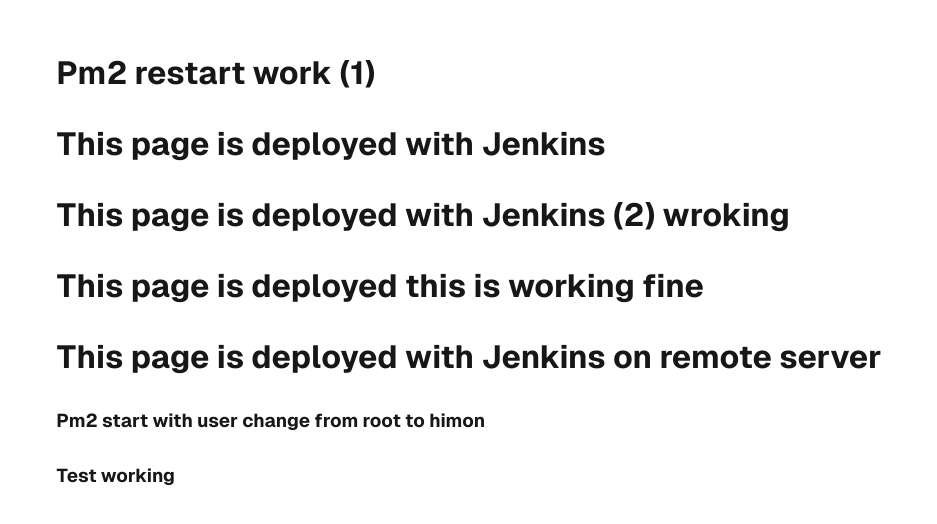
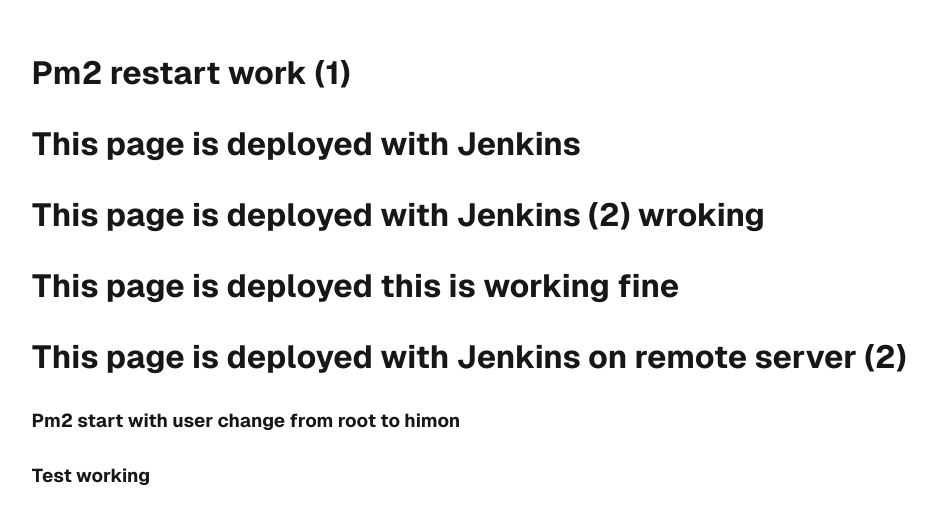
Before and after one commit to himonhimu/test-vps-with-next, a Next.js app: page / in a window 1280 px wide. Shown: the part 130-654 px from the top of the page, without its empty margins (171-1108 px from the left). Built offline with nearby package versions, Linux system fonts and the light colour scheme.

Commit message:
remote 2

```diff
--- a/src/app/page.js
+++ b/src/app/page.js
@@ -9,7 +9,7 @@
         <h1>This page is deployed with Jenkins (2) wroking</h1>
 
    <h1>This page is deployed this is working fine</h1>
-   <h1>This page is deployed with Jenkins on remote server</h1>
+   <h1>This page is deployed with Jenkins on remote server (2)</h1>
         {/* <h1>This page is deployed with Jenkins</h1> */}
         <h3>Pm2 start with user change from root to himon</h3>
         <h3>Test working</h3>
```
